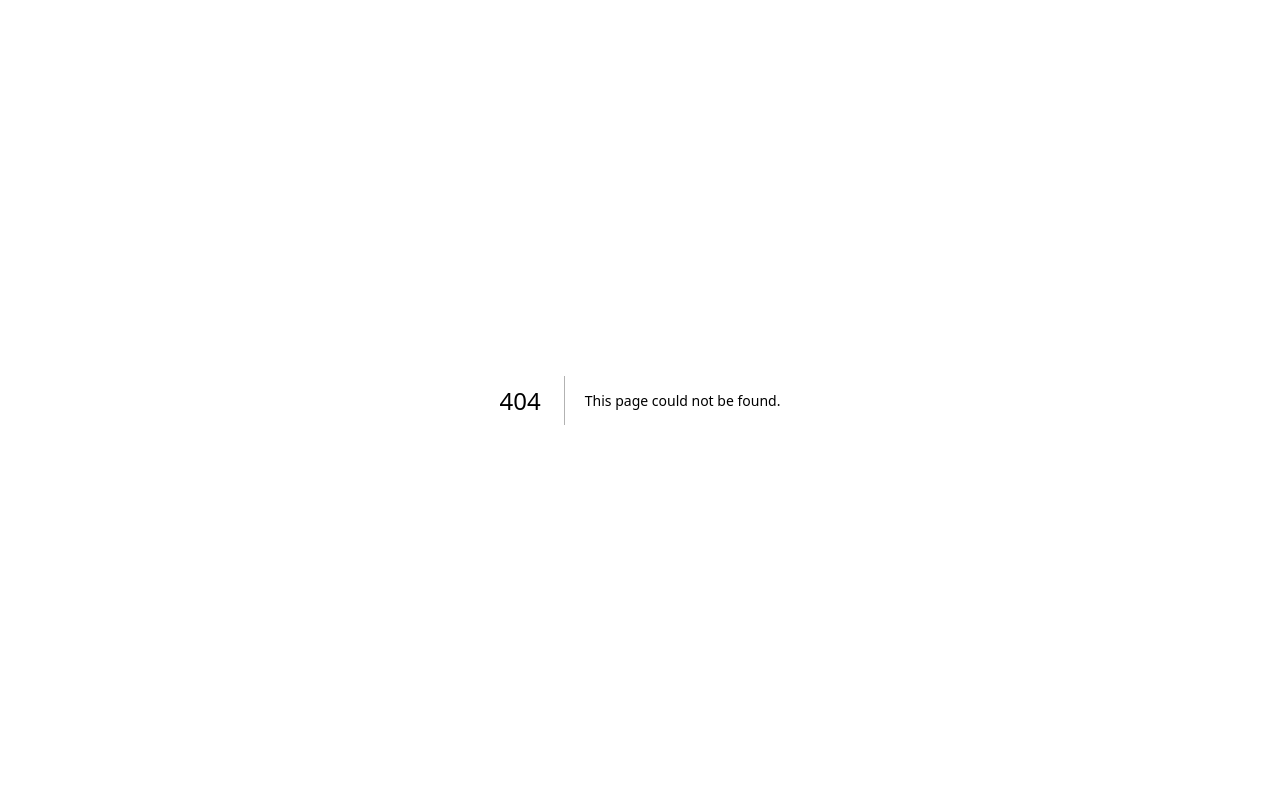
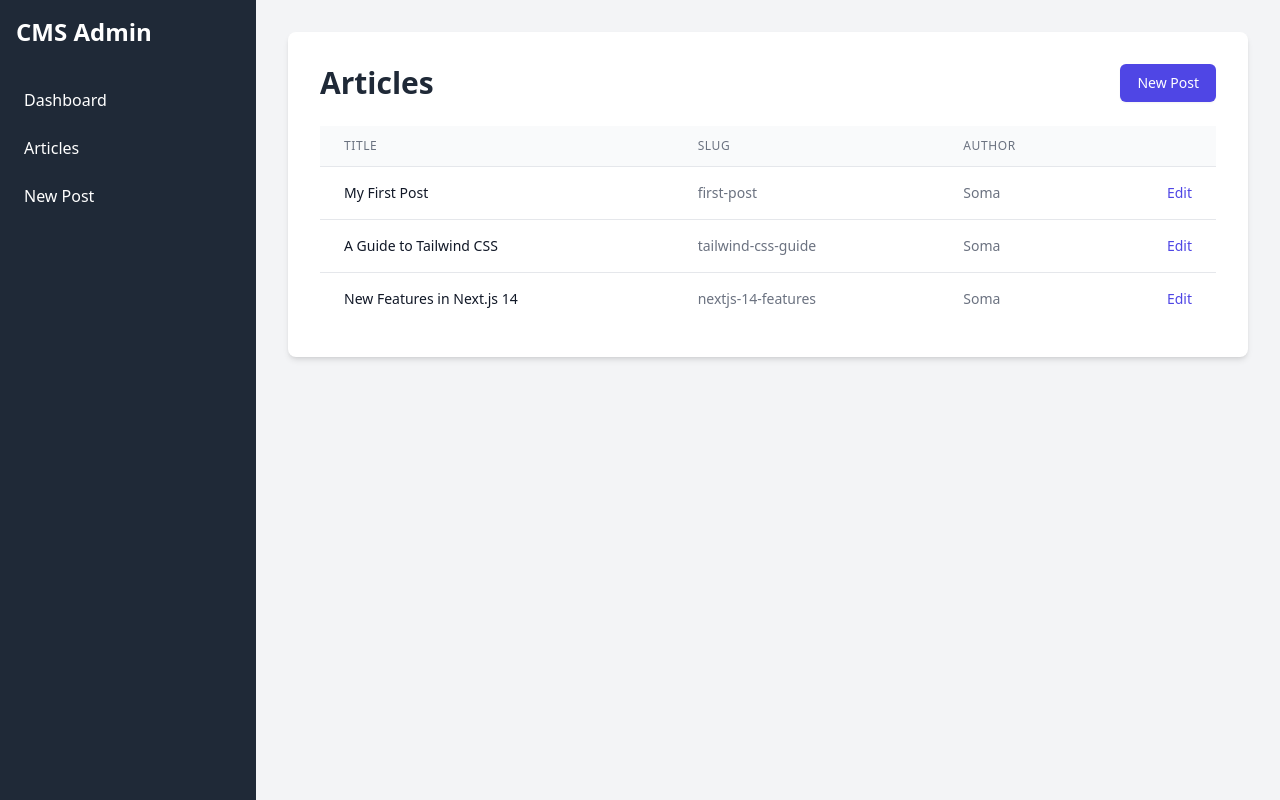
Before and after one commit to somadevfat/somadev-pages, a Next.js app: page /admin/articles in a window 1280 px wide. Before the commit this address had no page. Built offline with nearby package versions, Linux system fonts and the light colour scheme.

Commit message:
feat(frontend): Connect admin UI to dummy API client

```diff
--- /dev/null
+++ b/app/admin/articles/page.tsx
@@ -0,0 +1,54 @@
+import { getContents } from '@/lib/api-client';
+import Link from 'next/link';
+
+export default async function ArticlesPage() {
+  const articles = await getContents('articles');
+
+  return (
+    <div className="bg-white p-8 rounded-lg shadow-md">
+      <div className="flex justify-between items-center mb-6">
+        <h1 className="text-3xl font-bold text-gray-800">Articles</h1>
+        <Link
+          href="/admin/new"
+          className="inline-flex items-center px-4 py-2 border border-transparent text-sm font-medium rounded-md shadow-sm text-white bg-indigo-600 hover:bg-indigo-700 focus:outline-none focus:ring-2 focus:ring-offset-2 focus:ring-indigo-500"
+        >
+          New Post
+        </Link>
+      </div>
+      <div className="overflow-x-auto">
+        <table className="min-w-full divide-y divide-gray-200">
+          <thead className="bg-gray-50">
+            <tr>
+              <th scope="col" className="px-6 py-3 text-left text-xs font-medium text-gray-500 uppercase tracking-wider">
+                Title
+              </th>
+              <th scope="col" className="px-6 py-3 text-left text-xs font-medium text-gray-500 uppercase tracking-wider">
+                Slug
+              </th>
+              <th scope="col" className="px-6 py-3 text-left text-xs font-medium text-gray-500 uppercase tracking-wider">
+                Author
+              </th>
+              <th scope="col" className="relative px-6 py-3">
+                <span className="sr-only">Edit</span>
+              </th>
+            </tr>
+          </thead>
+          <tbody className="bg-white divide-y divide-gray-200">
+            {articles.map((article) => (
+              <tr key={article.slug}>
+                <td className="px-6 py-4 whitespace-nowrap text-sm font-medium text-gray-900">{article.title}</td>
+                <td className="px-6 py-4 whitespace-nowrap text-sm text-gray-500">{article.slug}</td>
+                <td className="px-6 py-4 whitespace-nowrap text-sm text-gray-500">{article.metadata.author}</td>
+                <td className="px-6 py-4 whitespace-nowrap text-right text-sm font-medium">
+                  <Link href={`/admin/edit/${article.slug}`} className="text-indigo-600 hover:text-indigo-900">
+                    Edit
+                  </Link>
+                </td>
+              </tr>
+            ))}
+          </tbody>
+        </table>
+      </div>
+    </div>
+  );
+}
--- /dev/null
+++ b/app/admin/edit/[slug]/page.tsx
@@ -0,0 +1,27 @@
+import ArticleEditorForm from '@/components/ArticleEditorForm';
+import { getContent } from '@/lib/api-client';
+import { notFound } from 'next/navigation';
+
+interface EditArticlePageProps {
+  params: {
+    slug: string;
+  };
+}
+
+export default async function EditArticlePage({ params }: EditArticlePageProps) {
+  const { slug } = params;
+  const article = await getContent('articles', slug);
+
+  if (!article) {
+    notFound();
+  }
+
+  return (
+    <div>
+      <h1 className="text-3xl font-bold text-gray-800 mb-6">Edit Post</h1>
+      <div className="bg-white p-8 rounded-lg shadow-md">
+        <ArticleEditorForm article={article} />
+      </div>
+    </div>
+  );
+}
--- a/components/ArticleEditorForm.tsx
+++ b/components/ArticleEditorForm.tsx
@@ -1,10 +1,25 @@
 'use client';
 
-import { useState } from 'react';
+import { useState, useEffect } from 'react';
 import MDEditor from '@uiw/react-md-editor';
+import { Content } from '@/types/content';
 
-export default function ArticleEditorForm() {
-  const [markdown, setMarkdown] = useState('**Hello world!!!**');
+interface ArticleEditorFormProps {
+  article?: Content;
+}
+
+export default function ArticleEditorForm({ article }: ArticleEditorFormProps) {
+  const [title, setTitle] = useState('');
+  const [slug, setSlug] = useState('');
+  const [markdown, setMarkdown] = useState('');
+
+  useEffect(() => {
+    if (article) {
+      setTitle(article.title);
+      setSlug(article.slug);
+      setMarkdown(article.content);
+    }
+  }, [article]);
 
   return (
     <form className="space-y-6">
@@ -16,6 +31,8 @@ export default function ArticleEditorForm() {
           type="text"
           name="title"
           id="title"
+          value={title}
+          onChange={(e) => setTitle(e.target.value)}
           className="mt-1 block w-full rounded-md border-gray-300 shadow-sm focus:border-indigo-500 focus:ring-indigo-500 sm:text-sm"
           placeholder="Your Post Title"
         />
@@ -28,8 +45,11 @@ export default function ArticleEditorForm() {
           type="text"
           name="slug"
           id="slug"
-          className="mt-1 block w-full rounded-md border-gray-300 shadow-sm focus:border-indigo-500 focus:ring-indigo-500 sm:text-sm"
+          value={slug}
+          onChange={(e) => setSlug(e.target.value)}
+          className="mt-1 block w-full rounded-md border-gray-300 shadow-sm focus:border-indigo-500 focus:ring-indigo-500 sm:text-sm disabled:bg-gray-100"
           placeholder="your-post-slug"
+          disabled={!!article} // Disable slug editing for existing articles
         />
       </div>
       <div>
@@ -49,7 +69,7 @@ export default function ArticleEditorForm() {
           type="submit"
           className="inline-flex justify-center rounded-md border border-transparent bg-indigo-600 py-2 px-4 text-sm font-medium text-white shadow-sm hover:bg-indigo-700 focus:outline-none focus:ring-2 focus:ring-indigo-500 focus:ring-offset-2"
         >
-          Save Post
+          {article ? 'Update Post' : 'Save Post'}
         </button>
       </div>
     </form>
--- /dev/null
+++ b/lib/api-client.ts
@@ -0,0 +1,43 @@
+import { Content } from '@/types/content';
+
+const dummyArticles: Content[] = [
+  {
+    slug: 'first-post',
+    title: 'My First Post',
+    content: 'This is the content of my very first post!',
+    metadata: { author: 'Soma', date: '2024-01-10' },
+  },
+  {
+    slug: 'tailwind-css-guide',
+    title: 'A Guide to Tailwind CSS',
+    content: '## Getting Started\n\nTailwind CSS is a utility-first CSS framework...',
+    metadata: { author: 'Soma', date: '2024-02-20' },
+  },
+  {
+    slug: 'nextjs-14-features',
+    title: 'New Features in Next.js 14',
+    content: 'Next.js 14 introduced Server Actions and more.',
+    metadata: { author: 'Soma', date: '2024-03-15' },
+  },
+];
+
+export async function getContents(type: string): Promise<Content[]> {
+  console.log(`Fetching contents for type: ${type}`);
+  // In the future, this will make a real API call.
+  return new Promise((resolve) => {
+    setTimeout(() => {
+      resolve(dummyArticles);
+    }, 500); // Simulate network delay
+  });
+}
+
+export async function getContent(type: string, slug: string): Promise<Content | undefined> {
+  console.log(`Fetching content for type: ${type}, slug: ${slug}`);
+  // In the future, this will make a real API call.
+  return new Promise((resolve) => {
+    setTimeout(() => {
+      const article = dummyArticles.find((a) => a.slug === slug);
+      resolve(article);
+    }, 500); // Simulate network delay
+  });
+}
--- /dev/null
+++ b/types/content.ts
@@ -0,0 +1,8 @@
+export interface Content {
+  slug: string;
+  title: string;
+  content: string;
+  metadata: {
+    [key: string]: any;
+  };
+}
```
